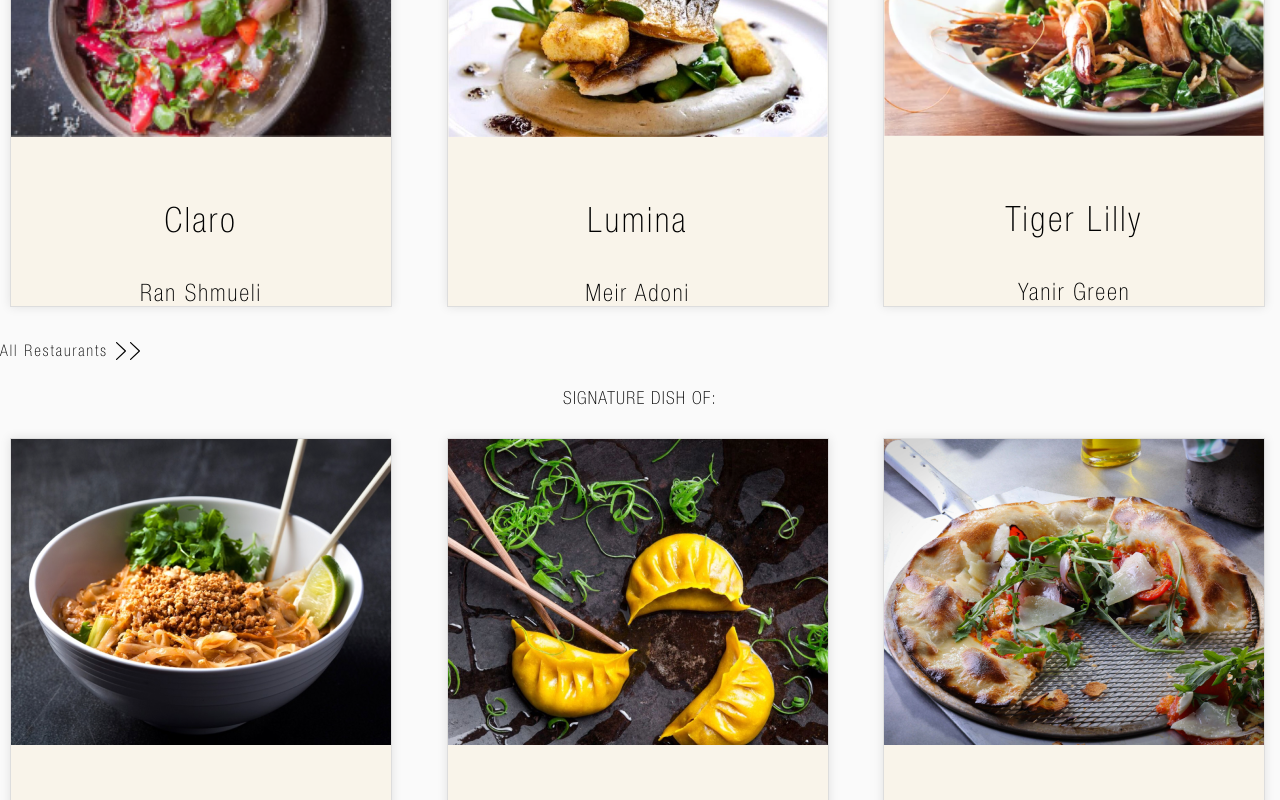
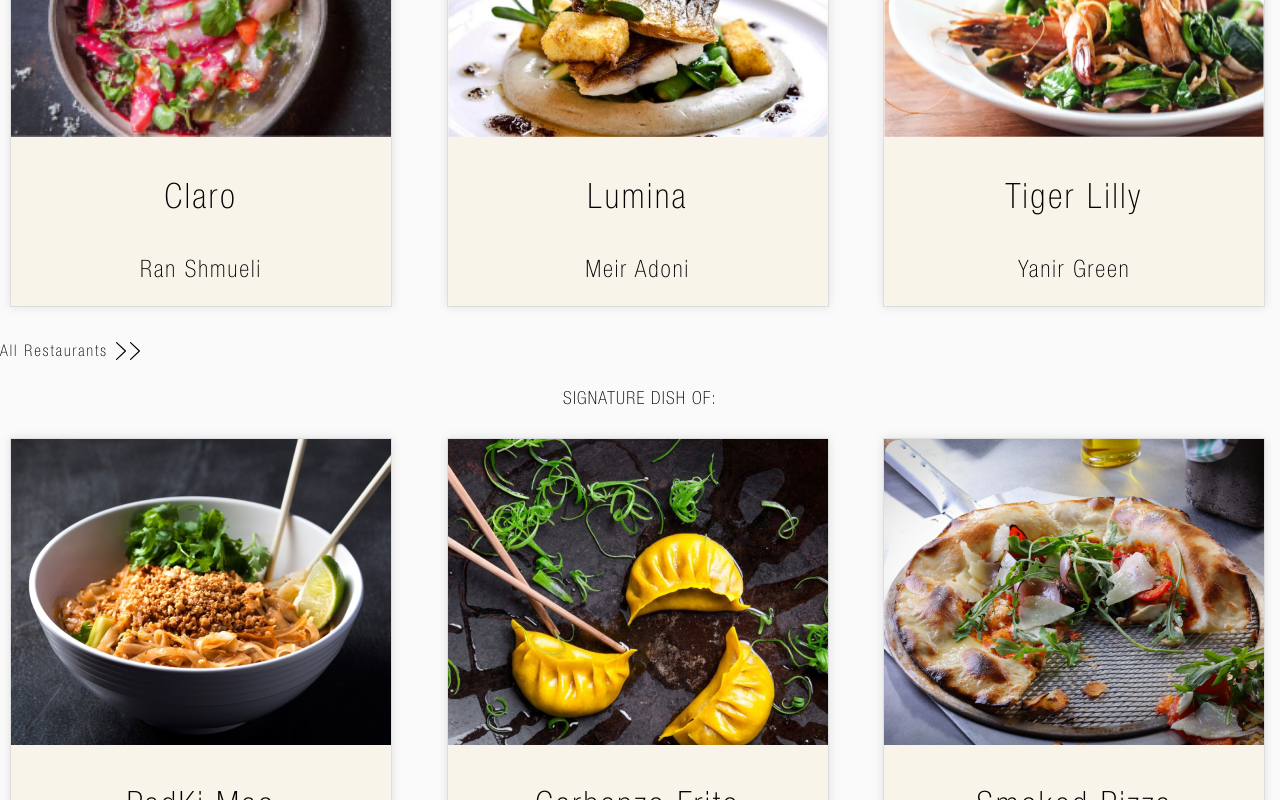
Before and after one commit to shirrotem/Epicure, a React (Create React App) app: page / in a window 1280 px wide. Shown: the part 980-1780 px from the top of the page. Built offline with nearby package versions, Linux system fonts and the light colour scheme.

Commit message:
pr fixes

```diff
--- a/src/shared/components/Card/Card.scss
+++ b/src/shared/components/Card/Card.scss
@@ -4,7 +4,6 @@
     margin: 10px;
     box-shadow: 0 0 10px rgba(0, 0, 0, 0.1);
     background-color: #F9F4EA;
-
     &.restaurant-card {
       width: 245px;
       height: 232.8px;
@@ -13,6 +12,11 @@
     &.dish-card {
       width: 245px;
       height: 388px;
+
+      .card-subtitle {
+        width: 209px;
+        height: 100px;
+      }
     }
 
     &.chef-card {
@@ -28,6 +32,7 @@
     .card-content {
       text-align: left;
 
+
       .icon-dish{
         display: flex;
         width: 30px;
@@ -37,10 +42,7 @@
         align-items: center;
       }
 
-      .icon-nis{
-        width: 8.105px;
-        height: 11px;
-      }
+
 
       .card-title {
         font-size: 18px;
@@ -54,26 +56,24 @@
         font-weight: 200;
         line-height: 20px;
         letter-spacing: 1.97px;
-        width: 209px;
-        height: 100px;
 
       }
-
-
       .price-container{
         display: flex;
-        justify-content: center;
         align-items: center;
         gap: 8px;
         height: 19px;
-        width: 20px;
-
 
         .card-price{
           font-size: 16px;
           font-weight: 400;
           line-height: 19px;
           letter-spacing: 1.97px;
+        }
+
+        .icon-nis{
+          width: 8.105px;
+          height: 11px;
         }
       }
     }
@@ -85,10 +85,7 @@
 
       .card-content {
         align-items: center;
-        padding: 24px 0px 8px 0px;
-        gap: 8px;
-        flex: 1 0 0;
-        align-self: stretch;
+
 
         .icon-dish{
           display: flex;
@@ -153,6 +150,10 @@
         width: 380px;
         height: 236px;
       }
+      .card-content {
+        height: 169px;
+
+      }
     }
 
     &.dish-card {
```
